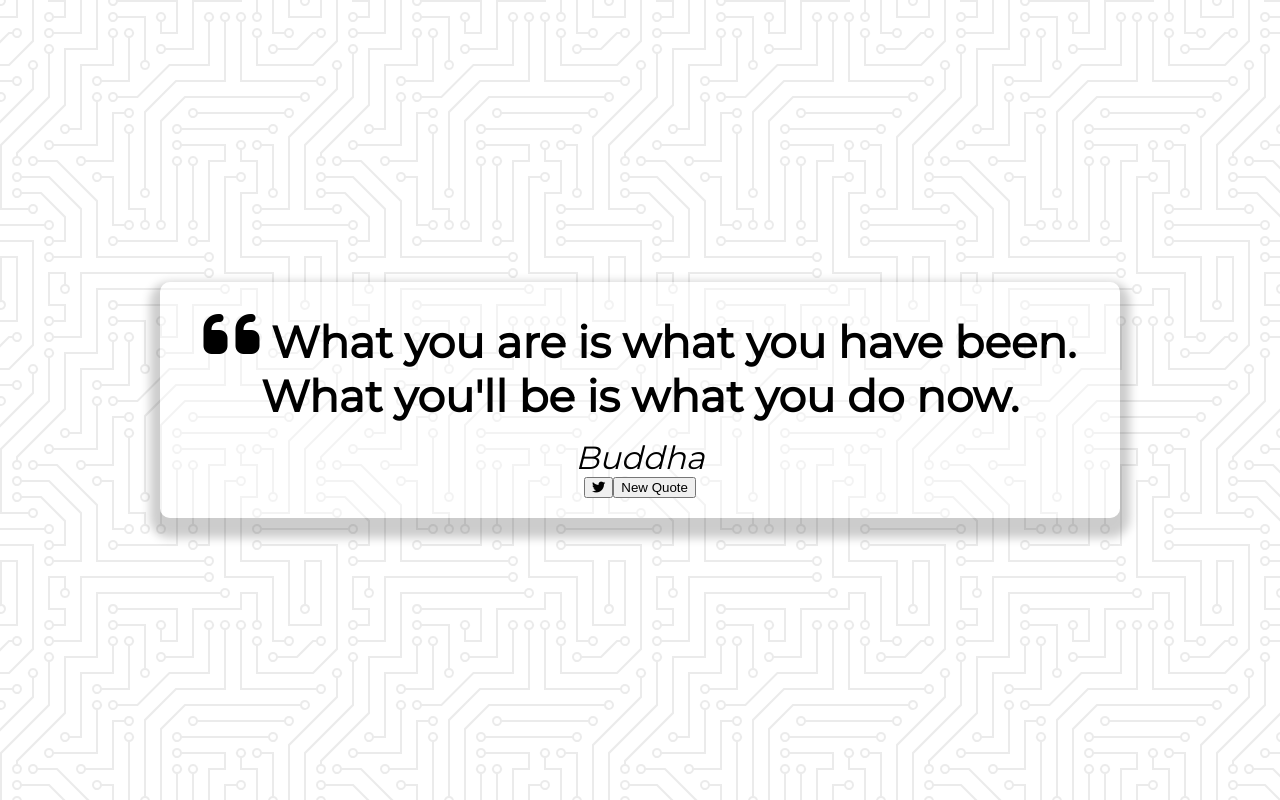
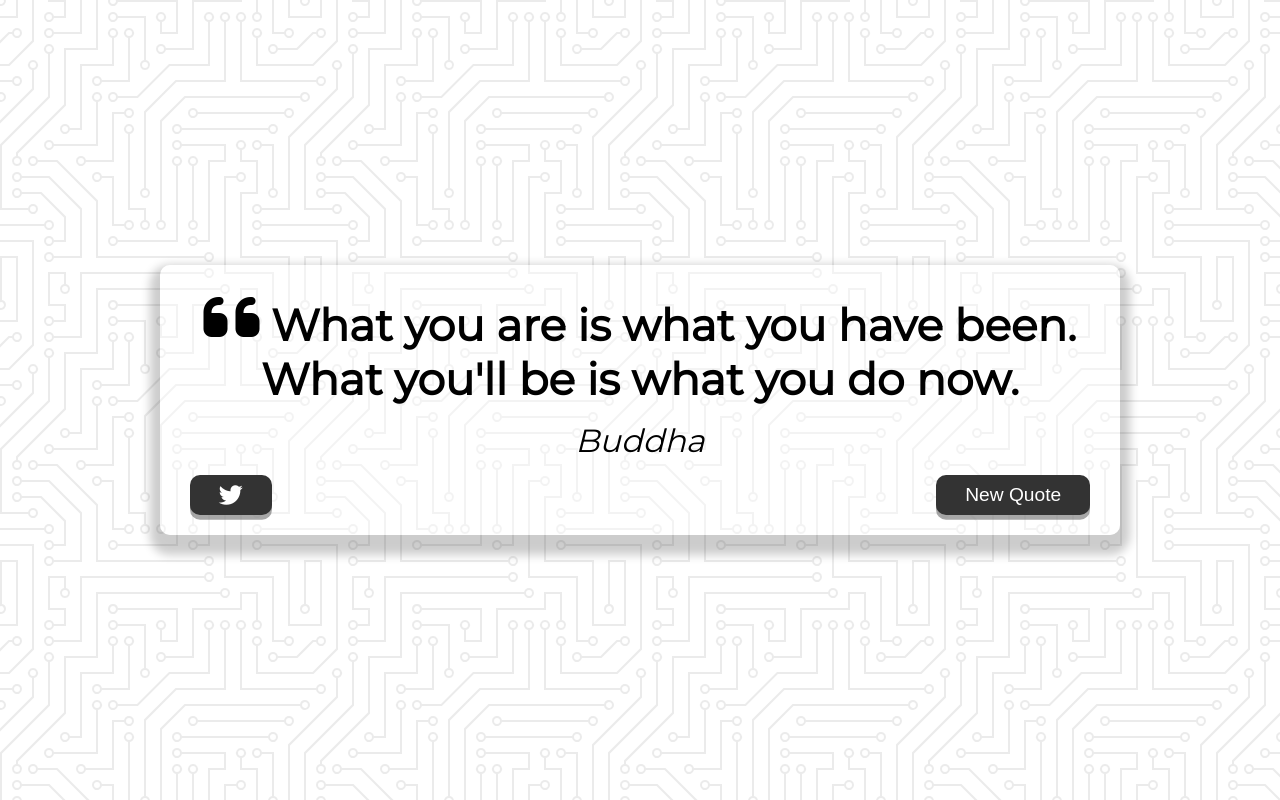
Before and after one commit to 12flicks/quote-generator, a plain HTML site: page index.html in a window 1280 px wide. Drawn offline with Linux system fonts and the light colour scheme.

Commit message:
Style Buttons

```diff
--- a/style.css
+++ b/style.css
@@ -49,6 +49,43 @@ body {
     font-style: italic;
 }
 
+.button-container {
+    margin-top: 15px;
+    display: flex;
+    justify-content: space-between;
+}
+
+button {
+    cursor: pointer;
+    font-size: 1.2rem;
+    height: 2.5rem;
+    border: none;
+    border-radius: 10px;
+    color: #fff;
+    background: #333;
+    outline: none;
+    padding: 0.5rem 1.8rem;
+    box-shadow: 0 0.3rem rgba(121, 121, 121, 0.65);
+
+}
+
+button:hover {
+    filter: brightness(110%);
+}
+
+button:active {
+    transform: translate(0, 0,3rem);
+    box-shadow: 0 0.1rem rgba(255, 255, 255, 0.65);
+}
+
+.twitter-button:hover {
+    color: #38a1f3;
+}
+
+.fa-twitter {
+    font-size: 1.5rem;
+}
+
 
 /* Media Query: Tablet or Smaller  */
 @media screen and (max-width: 1000px) {
```
